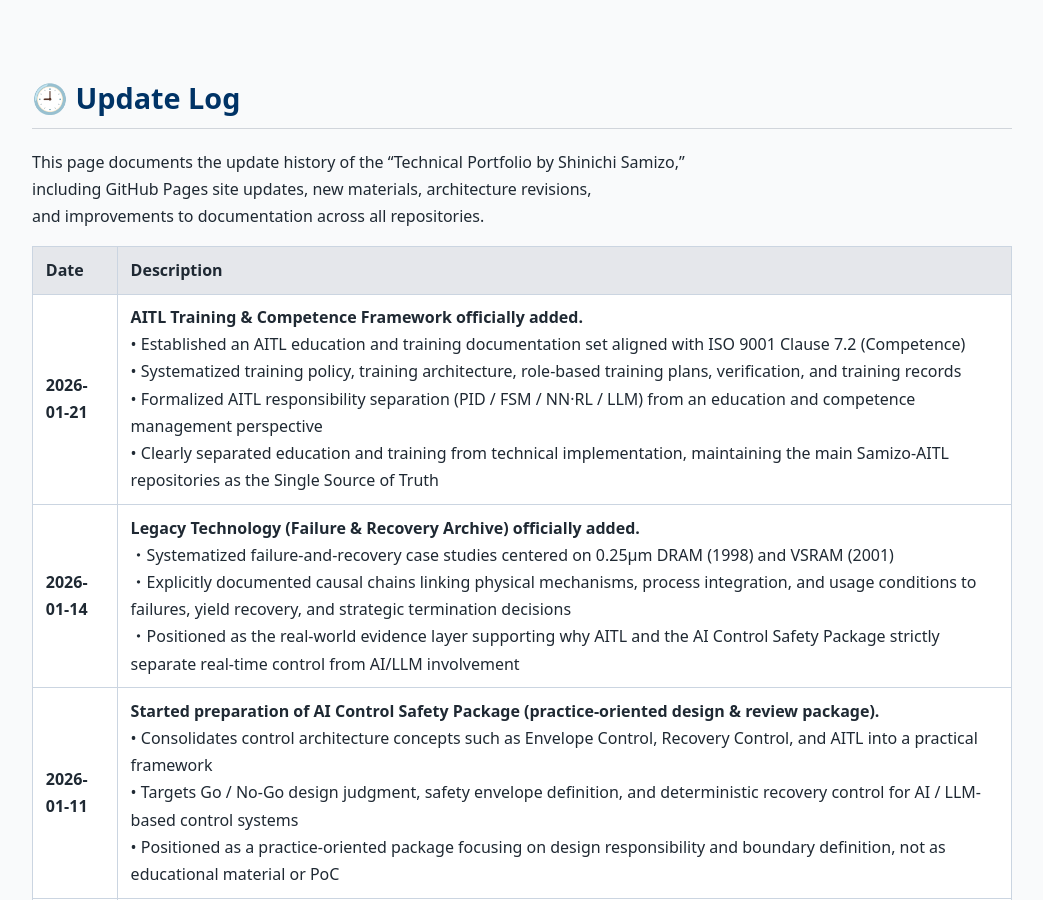
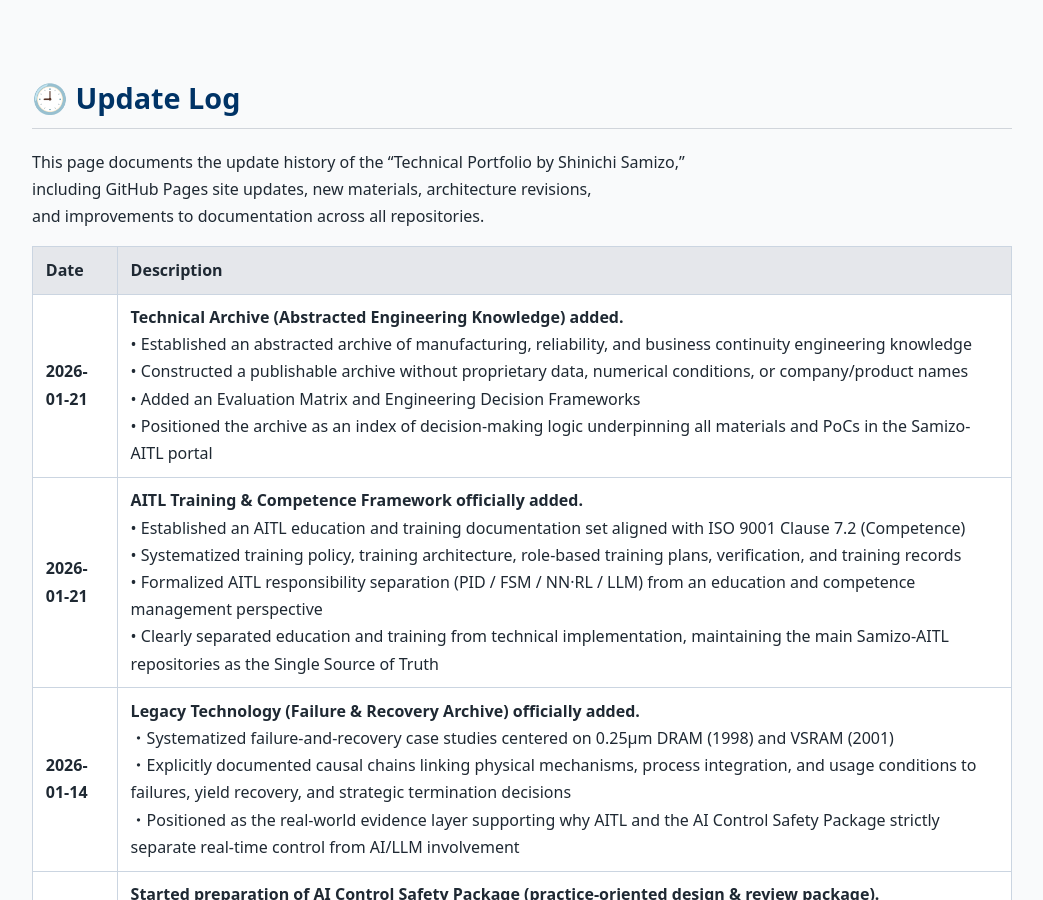
Before and after one commit to Samizo-AITL/Samizo-AITL.github.io, a Jekyll site: the page built from about/update/en/index.md, in a window 1280 px wide and 900 px high. Shown: the whole window, without its empty margins (118-1161 px from the left). Built offline with Jekyll 4.4.1, drawn with Linux system fonts in a browser that asks for light colours.

Commit message:
Update index.md

```diff
--- a/about/update/en/index.md
+++ b/about/update/en/index.md
@@ -11,6 +11,7 @@ and improvements to documentation across all repositories.
 
 | Date       | Description                                                                 |
 |------------|-----------------------------------------------------------------------------|
+| **2026-01-21** | **Technical Archive (Abstracted Engineering Knowledge) added.**<br>• Established an abstracted archive of manufacturing, reliability, and business continuity engineering knowledge<br>• Constructed a publishable archive without proprietary data, numerical conditions, or company/product names<br>• Added an Evaluation Matrix and Engineering Decision Frameworks<br>• Positioned the archive as an index of decision-making logic underpinning all materials and PoCs in the Samizo-AITL portal |
 | **2026-01-21** | **AITL Training & Competence Framework officially added.**<br>• Established an AITL education and training documentation set aligned with ISO 9001 Clause 7.2 (Competence)<br>• Systematized training policy, training architecture, role-based training plans, verification, and training records<br>• Formalized AITL responsibility separation (PID / FSM / NN·RL / LLM) from an education and competence management perspective<br>• Clearly separated education and training from technical implementation, maintaining the main Samizo-AITL repositories as the Single Source of Truth |
 | **2026-01-14** | **Legacy Technology (Failure & Recovery Archive) officially added.**<br>・Systematized failure-and-recovery case studies centered on 0.25µm DRAM (1998) and VSRAM (2001)<br>・Explicitly documented causal chains linking physical mechanisms, process integration, and usage conditions to failures, yield recovery, and strategic termination decisions<br>・Positioned as the real-world evidence layer supporting why AITL and the AI Control Safety Package strictly separate real-time control from AI/LLM involvement |
 | **2026-01-11** | **Started preparation of AI Control Safety Package (practice-oriented design & review package).**<br>• Consolidates control architecture concepts such as Envelope Control, Recovery Control, and AITL into a practical framework<br>• Targets Go / No-Go design judgment, safety envelope definition, and deterministic recovery control for AI / LLM-based control systems<br>• Positioned as a practice-oriented package focusing on design responsibility and boundary definition, not as educational material or PoC |
```
